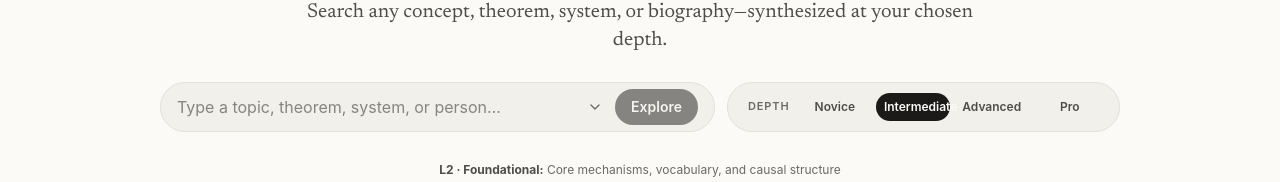
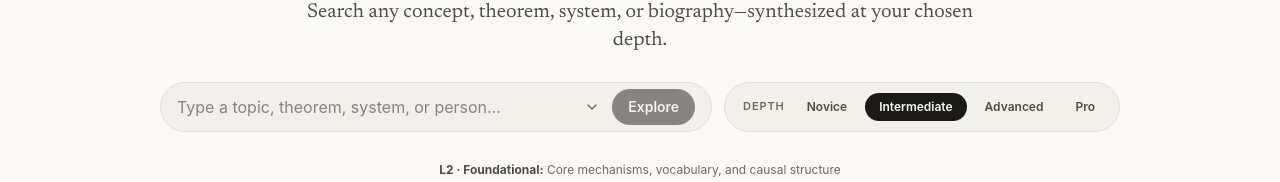
Before and after one commit to clementfarabet/learnx, a React (Vite) app: page / in a window 1280 px wide. Shown: the part 327-509 px from the top of the page. Built offline with nearby package versions, Linux system fonts and the light colour scheme.

Commit message:
Fix Novice-to-Pro toggle pill sizing so Intermediate never crops

```diff
--- a/src/App.tsx
+++ b/src/App.tsx
@@ -375,10 +375,10 @@ export function App() {
 
           <form
             onSubmit={handleSearchSubmit}
-            className="grid grid-cols-1 lg:grid-cols-12 gap-3 items-stretch"
+            className="flex flex-col lg:flex-row gap-3 items-stretch"
           >
             {/* 1. Query Bar with Pre-populated Examples Dropdown */}
-            <div ref={queryContainerRef} className="relative lg:col-span-7">
+            <div ref={queryContainerRef} className="relative flex-1 min-w-0">
               <div
                 className="flex items-center rounded-full px-4 py-1.5 h-full"
                 style={{
@@ -567,19 +567,19 @@ export function App() {
 
             {/* 2. Novice-to-Pro Toggle right next to Query */}
             <div
-              className="lg:col-span-5 flex items-center justify-between gap-2 rounded-full px-3 py-1.5"
+              className="shrink-0 flex items-center justify-between gap-2 rounded-full px-2.5 py-1.5"
               style={{
                 backgroundColor: 'var(--paper-2)',
                 border: '1px solid var(--rule)',
               }}
             >
-              <span className="kicker pl-2 hidden sm:inline shrink-0">
+              <span className="kicker pl-2 hidden xl:inline shrink-0">
                 Depth
               </span>
               <div
                 role="group"
                 aria-label="Select expertise level from Novice to Pro"
-                className="grid grid-cols-4 gap-1 w-full"
+                className="flex items-center justify-between gap-1 w-full lg:w-auto"
               >
                 {LEVELS.map((lvl) => {
                   const active = lvl.id === level;
@@ -589,7 +589,7 @@ export function App() {
                       type="button"
                       onClick={() => handleLevelChange(lvl.id)}
                       disabled={isLoading}
-                      className="py-1.5 px-2 rounded-full text-xs font-semibold transition cursor-pointer text-center"
+                      className="py-1.5 px-3 sm:px-3.5 rounded-full text-xs font-semibold whitespace-nowrap transition cursor-pointer text-center"
                       style={
                         active
                           ? {
```
